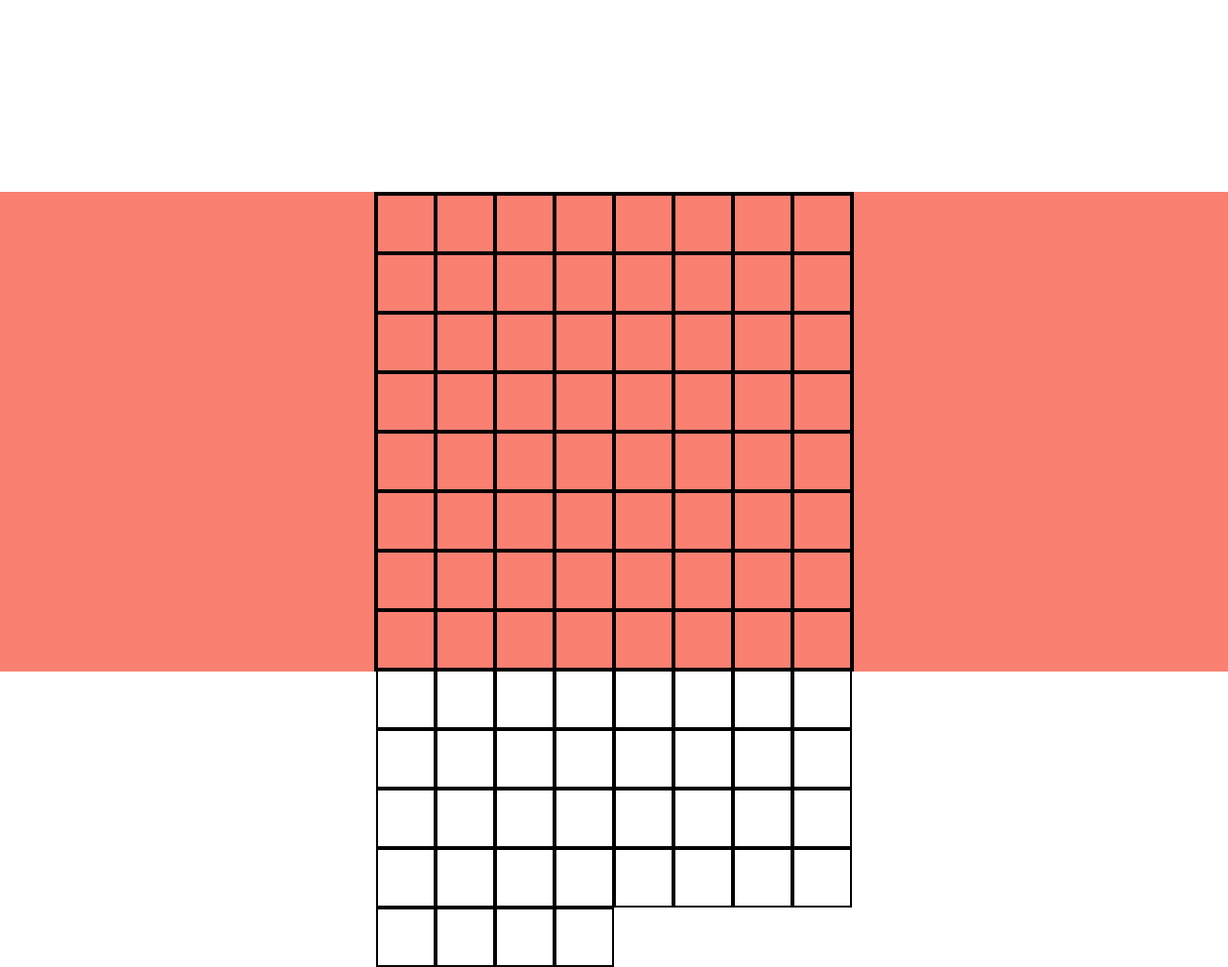
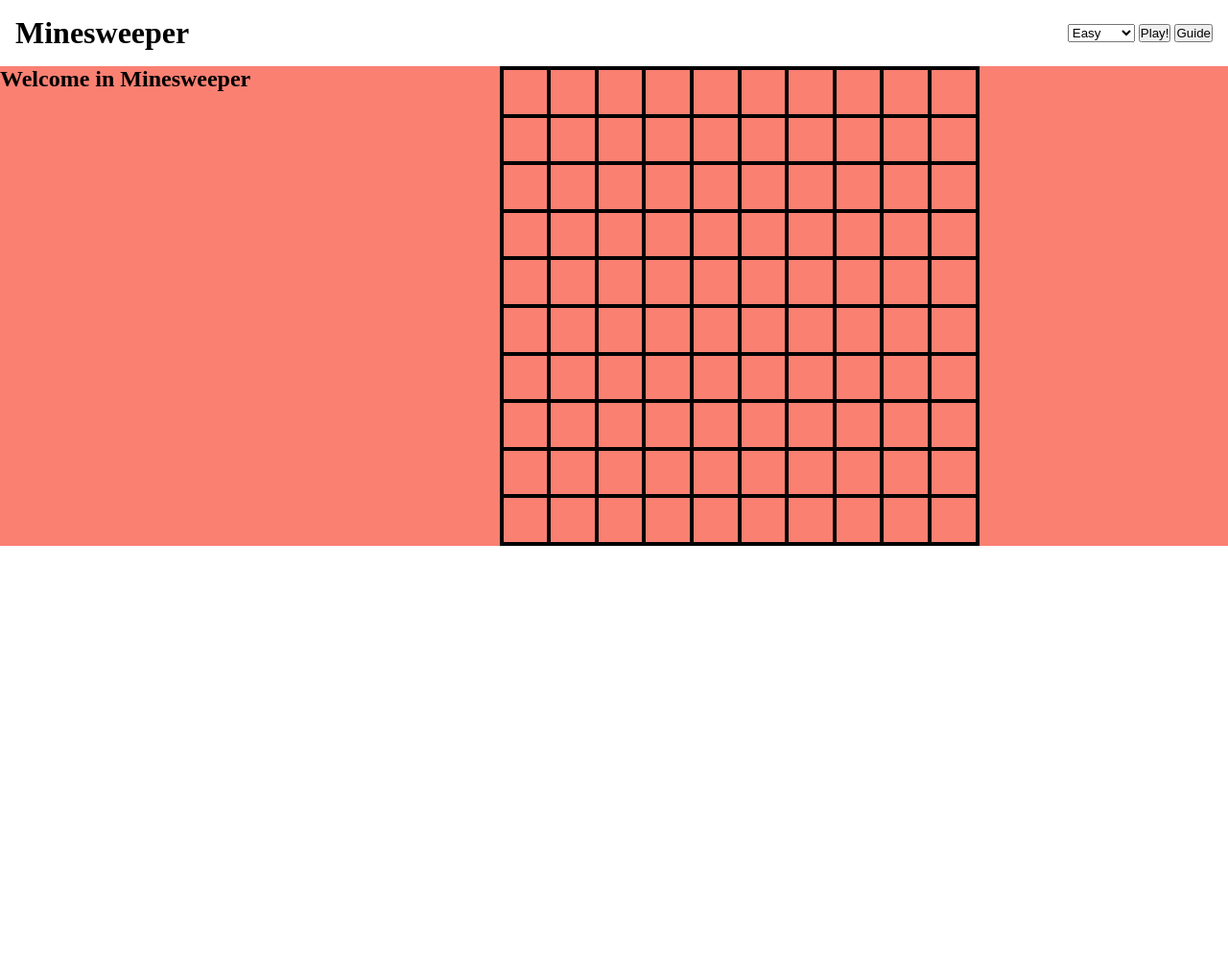
Before and after one commit to LudwigEffort/js-campominato-grid, a plain HTML site: page index.html in a window 1280 px wide. Shown: the whole page at 96% size. After the commit the page ends 800 px from the top, so only its background shows below. Drawn offline with Linux system fonts and the light colour scheme.

Commit message:
add buttons and select

```diff
--- a/css/style.css
+++ b/css/style.css
@@ -6,10 +6,19 @@
 
 body {
     height: 100vh;
+    /* max-width: 900px;
+    margin: 0 auto; */
 }
 
 header {
-   height: 200px;
+    padding: 1rem;
+    display: flex;
+    justify-content: space-between;
+    align-items: center ;
+}
+
+main {
+    background-color: salmon;
 }
 
 footer{
@@ -18,7 +27,7 @@ footer{
 
 .container{
     display: flex;
-    background-color: salmon;
+
 }
 
 .grid {
@@ -32,8 +41,8 @@ footer{
 
 .cell {
     border: 2px solid black;
-    height: calc(100% / 8);
-    width: calc(100% / 8);
+    height: calc(100% / 10);
+    width: calc(100% / 10);
 }
 
 .cell.active{
--- a/index.html
+++ b/index.html
@@ -12,11 +12,26 @@
     <body>
 
         <header>
+            <h1>Minesweeper</h1>
+
+            <div class="controls">
+                <select name="" id="">
+                    <option value="100">Easy</option>
+                    <option value="81">Medium</option>
+                    <option value="49">Hard</option>
+
+                </select>
+                <button id="btn-play">Play!</button>
+                <button id="btn-guide">Guide</button>
+            </div>
 
         </header>
 
         <main>
             <div class="container">
+                <div class="welcome">
+                    <h2>Welcome in Minesweeper</h2>
+                </div>
                 <div class="grid">
 
                 </div>
--- a/js/script.js
+++ b/js/script.js
@@ -1,15 +1,18 @@
 const   eleGrid = document.querySelector('.grid');
 
-for (let i = 0; i < 100; i++) {
+let f = 101;
+
+for (let i = 1; i < f; i++) {
 
     const eleCell = document.createElement('div');
     eleCell.classList.add('cell');
     eleGrid.append(eleCell);
 
     eleCell.addEventListener('click',
-                            function () {
 
-                                this.classList.toggle('active');
+        function () {
 
-                            });
+        this.classList.toggle('active');
+
+    });
 }
```
Lines whose indentation alone changed are shown as unchanged.
